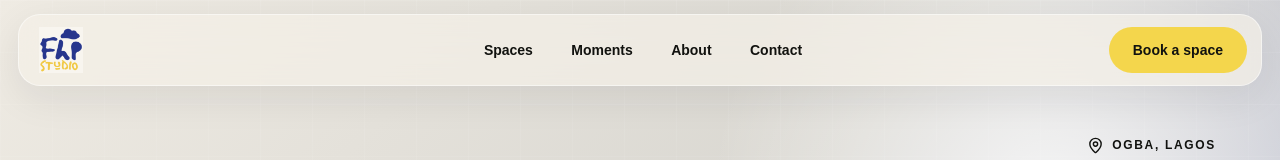
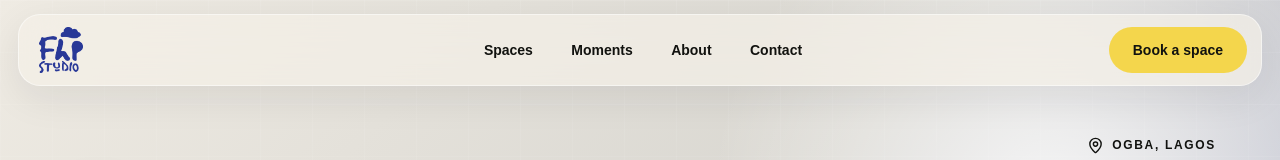
Before and after one commit to ayomideodukoya/FHP-Studios, a Next.js app: page / in a window 1280 px wide. Shown: the top 160 px of the page. Built offline with nearby package versions, Linux system fonts and the light colour scheme.

Commit message:
fix logo transparency

```diff
--- a/app/globals.css
+++ b/app/globals.css
@@ -57,9 +57,9 @@ a { color: inherit; text-decoration: none; }
 }
 .brand-mark { display: inline-flex; align-items: center; gap: 8px; font-weight: 900; font-size: 22px; letter-spacing: -.05em; }
 .brand-mark svg { width: 35px; height: 35px; fill: var(--yellow); color: var(--ink); }
-.fhp-logo { display: block; position: relative; width: 44px; aspect-ratio: 315 / 323; overflow: hidden; flex-shrink: 0; mix-blend-mode: multiply; }
-.fhp-logo img { position: absolute; width: 342.857%; height: auto; max-width: none; left: -121.587%; top: -117.337%; }
-.footer-brand { align-self: flex-start; position: relative; z-index: 1; margin-bottom: 24px; mix-blend-mode: multiply; }
+.fhp-logo { display: block; width: 44px; aspect-ratio: 299 / 307; flex-shrink: 0; }
+.fhp-logo img { display: block; width: 100%; height: auto; }
+.footer-brand { align-self: flex-start; position: relative; z-index: 1; margin-bottom: 24px; }
 .footer-brand .fhp-logo { width: 64px; }
 .glass-nav nav { display: flex; gap: clamp(22px, 3vw, 48px); font-size: 14px; font-weight: 650; }
 .glass-nav nav a { transition: opacity .2s ease; }
--- a/components/brand-logo.tsx
+++ b/components/brand-logo.tsx
@@ -1,3 +1,3 @@
 export function BrandLogo({ className = '' }: { className?: string }) {
-  return <span className={`fhp-logo ${className}`}><img src="/fhp-logo.jpg" alt="FHP Studio" width={1080} height={1080} /></span>;
+  return <span className={`fhp-logo ${className}`}><img src="/fhp-logo-blue.svg" alt="FHP Studio" width={299} height={307} /></span>;
 }
```
Also changed, not shown: public/fhp-logo-blue.svg (added).
